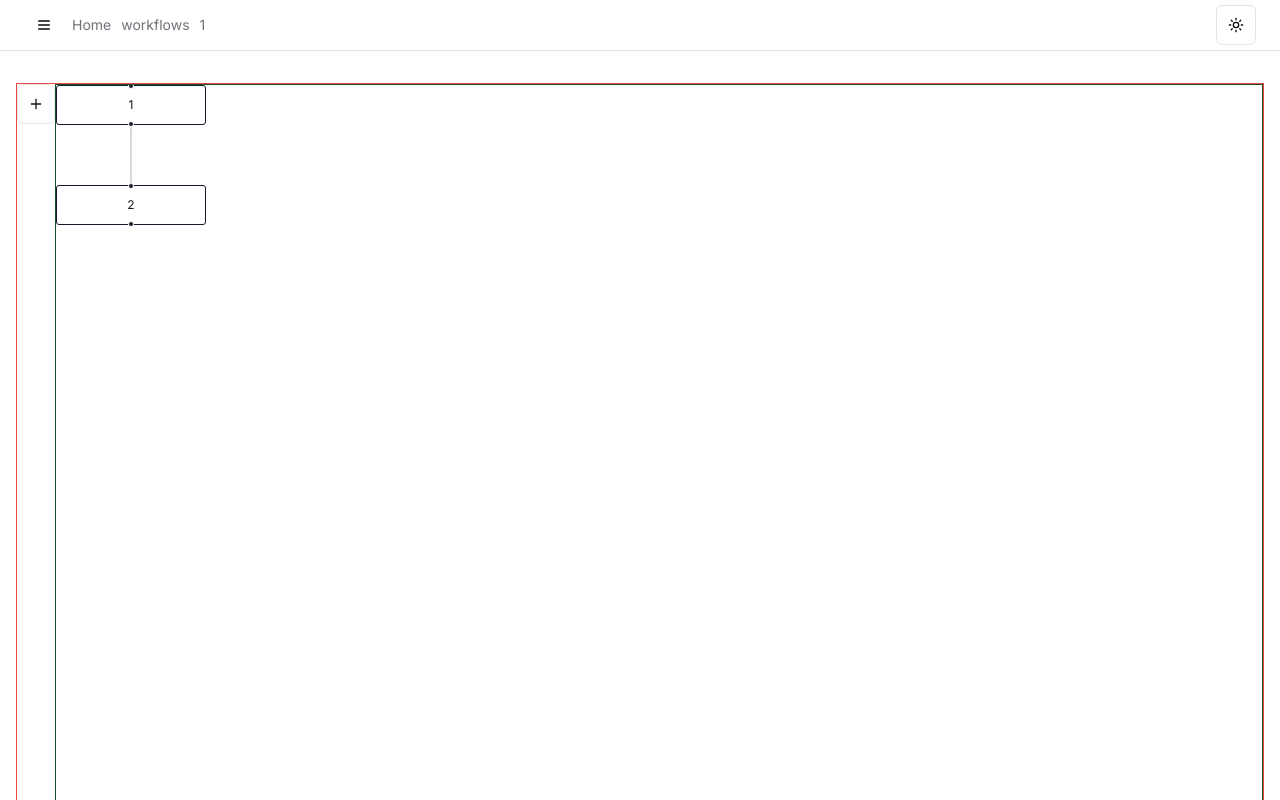
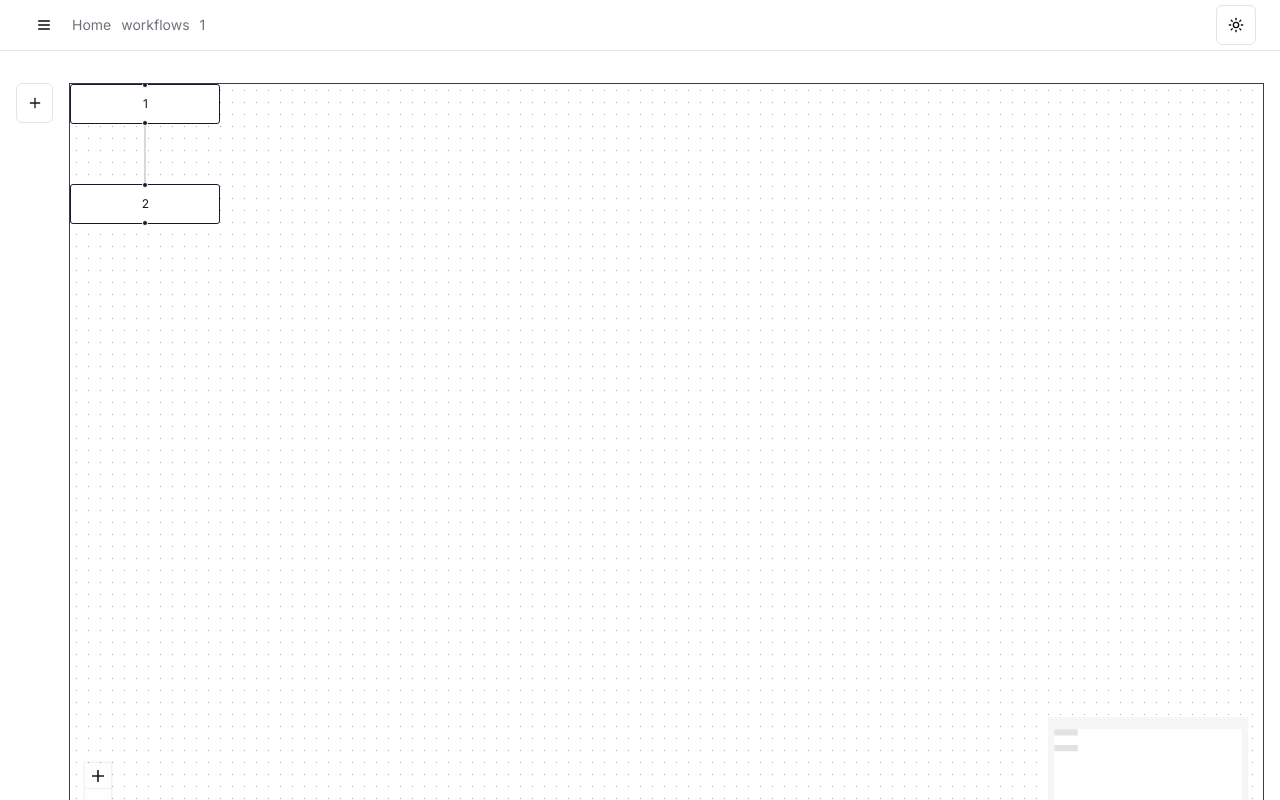
Before and after one commit to ramzy1453/my-wkfl-devfest-batna-2k24, a Next.js app: page /workflows/1 in a window 1280 px wide. Built offline with nearby package versions, Linux system fonts and the light colour scheme.

Commit message:
setup react workflow

```diff
--- a/app/(dashboard)/workflows/[workflowId]/page.tsx
+++ b/app/(dashboard)/workflows/[workflowId]/page.tsx
@@ -9,21 +9,12 @@ import {
   DialogTrigger,
 } from "@/components/ui/dialog";
 import { Input } from "@/components/ui/input";
+import WorkflowBoard from "@/components/workflows/WorkflowBoard";
 import { Instagram, Plus } from "lucide-react";
-
-import { ReactFlow } from "@xyflow/react";
-
-import "@xyflow/react/dist/style.css";
-
-const initialNodes = [
-  { id: "1", position: { x: 0, y: 0 }, data: { label: "1" } },
-  { id: "2", position: { x: 0, y: 100 }, data: { label: "2" } },
-];
-const initialEdges = [{ id: "e1-2", source: "1", target: "2" }];
 
 export default function WorflowDetails() {
   return (
-    <div className="border border-red-500 flex">
+    <div className="flex space-x-4">
       <Dialog>
         <DialogTrigger asChild>
           <Button variant="outline" size="icon" className="">
@@ -62,13 +53,7 @@ export default function WorflowDetails() {
         </DialogContent>
       </Dialog>
 
-      <div style={{ width: "100vw", height: "100vh" }}>
-        <ReactFlow
-          className="border border-green-900"
-          nodes={initialNodes}
-          edges={initialEdges}
-        />
-      </div>
+      <WorkflowBoard />
     </div>
   );
 }
--- /dev/null
+++ b/components/workflows/WorkflowBoard.tsx
@@ -0,0 +1,56 @@
+"use client";
+
+import {
+  ReactFlow,
+  useNodesState,
+  useEdgesState,
+  addEdge,
+  OnConnect,
+  Controls,
+  Background,
+  MiniMap,
+} from "@xyflow/react";
+
+import { useCallback } from "react";
+
+import "@xyflow/react/dist/style.css";
+
+const initialNodes = [
+  { id: "1", position: { x: 0, y: 0 }, data: { label: "1" } },
+  { id: "2", position: { x: 0, y: 100 }, data: { label: "2" } },
+];
+const initialEdges = [{ id: "e1-2", source: "1", target: "2" }];
+
+export default function WorkflowBoard() {
+  const [nodes, , onNodesChange] = useNodesState(initialNodes);
+  const [edges, setEdges, onEdgesChange] = useEdgesState(initialEdges);
+
+  const onConnect: OnConnect = useCallback(
+    (params) => {
+      return setEdges((eds) => {
+        console.log({
+          omeyyades: { eds, params },
+        });
+        return addEdge(params, eds);
+      });
+    },
+    [setEdges]
+  );
+
+  return (
+    <div style={{ width: "100vw", height: "100vh" }}>
+      <ReactFlow
+        className="border border-green-900"
+        nodes={nodes}
+        edges={edges}
+        onNodesChange={onNodesChange}
+        onEdgesChange={onEdgesChange}
+        onConnect={onConnect}
+      >
+        <Controls />
+        <MiniMap />
+        <Background variant="dots" gap={12} size={1} />
+      </ReactFlow>
+    </div>
+  );
+}
--- a/package.json
+++ b/package.json
@@ -60,7 +60,8 @@
     "sonner": "^1.7.0",
     "tailwind-merge": "^2.5.5",
     "tailwindcss-animate": "^1.0.7",
-    "vaul": "^1.1.1"
+    "vaul": "^1.1.1",
+    "zustand": "^5.0.2"
   },
   "devDependencies": {
     "@eslint/eslintrc": "^3",
```
Also changed, not shown: 1 other file (tests, documents, lock files or other folders).
